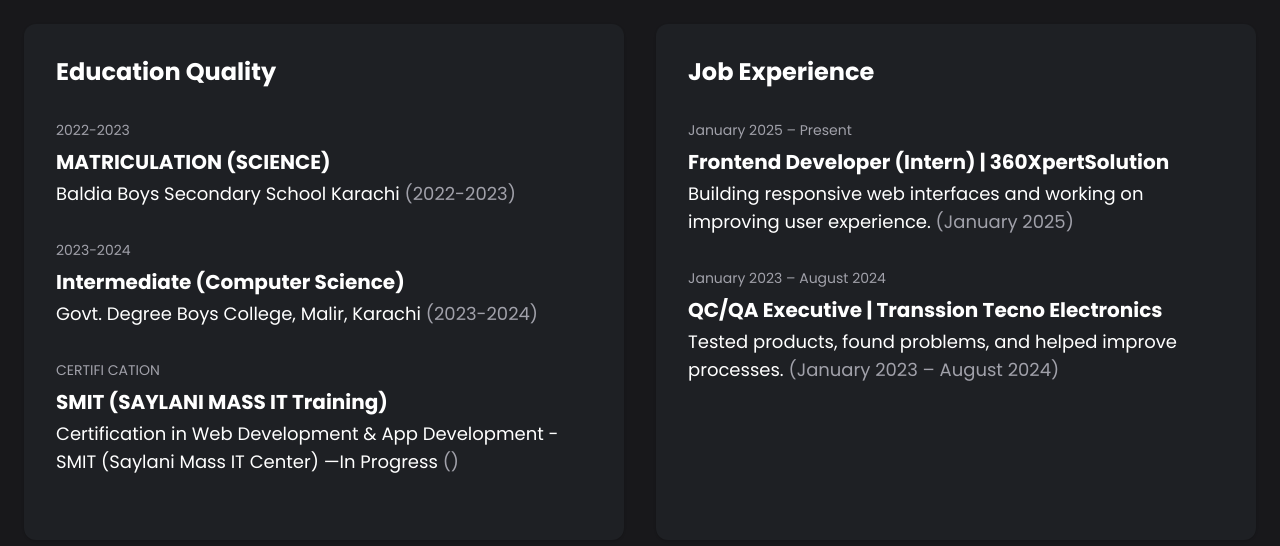
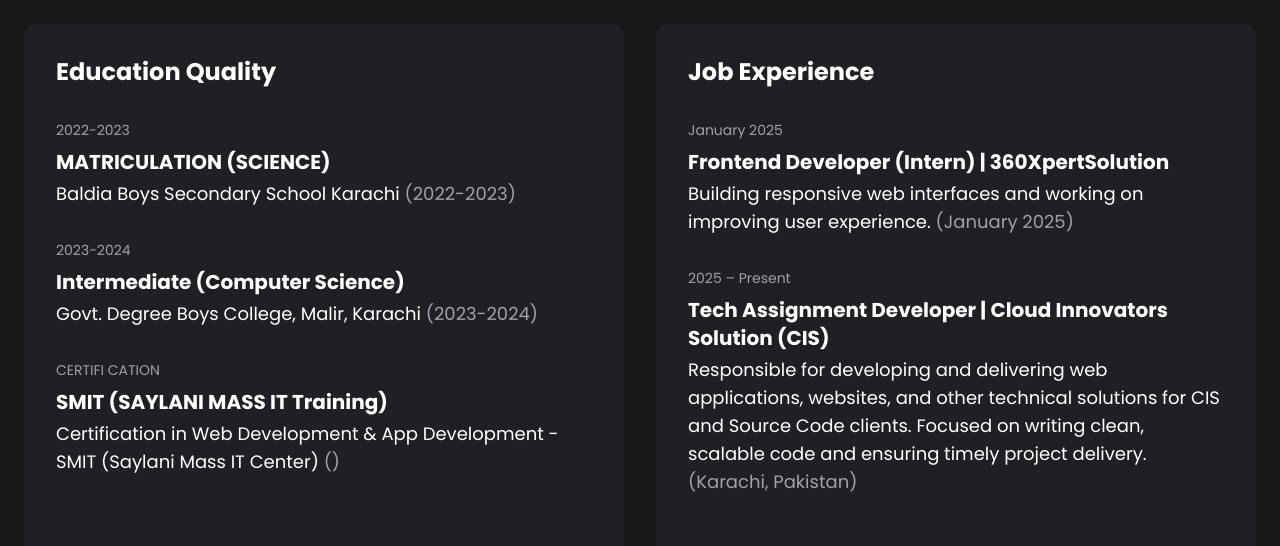
Before and after one commit to FARAZSHAH909/protfolio, a Next.js app: page / in a window 1280 px wide. Shown: the part 2960-3506 px from the top of the page. Built offline with nearby package versions, Linux system fonts and the light colour scheme.

Commit message:
Revise resume section with new job and education details
Updated job experience and education items in resume section.

```diff
--- a/src/components/resume-section.tsx
+++ b/src/components/resume-section.tsx
@@ -92,7 +92,7 @@ export default function ResumeSection() {
                     period="CERTIFI CATION"
                     title="SMIT (SAYLANI MASS IT Training) "
                     institution="Certification in Web Development & App Development - SMIT
-                  (Saylani Mass IT Center) —In Progress"
+                  (Saylani Mass IT Center) "
 
                   />
                 </CardContent>
@@ -103,18 +103,18 @@ export default function ResumeSection() {
                   <h3 className="text-2xl font-bold text-white mb-8">Job Experience</h3>
 
                   <EducationItem
-                    period="January 2025 – Present"
+                    period="January 2025 "
                     title="Frontend Developer (Intern) | 360XpertSolution"
                     institution="Building responsive web interfaces and working on improving user experience."
                     location="January 2025"
                   />
 
                   <EducationItem
-                    period="January 2023 – August 2024"
-                    title="QC/QA Executive | Transsion Tecno Electronics"
-                    institution="Tested products, found problems, and helped improve processes."
-                    location="January 2023 – August 2024"
-                  />
+  period="2025 – Present"
+  title="Tech Assignment Developer | Cloud Innovators Solution (CIS)"
+  institution="Responsible for developing and delivering web applications, websites, and other technical solutions for CIS and Source Code clients. Focused on writing clean, scalable code and ensuring timely project delivery."
+  location="Karachi, Pakistan"
+/>
 
                 </CardContent>
               </Card>
```
